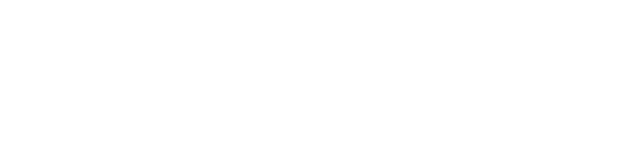
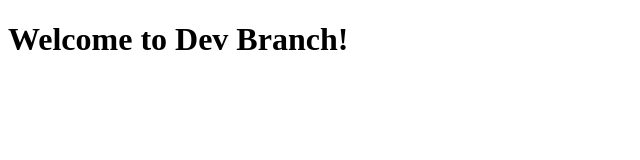
Before and after one commit to imrulkaisar/gitDemo, a plain HTML site: page dev.html in a window 1280 px wide. Shown: the whole page, without its empty margins (0-640 px from the left). Drawn offline with Linux system fonts and the light colour scheme.

Commit message:
Heading added on dev.html file

```diff
--- a/dev.html
+++ b/dev.html
@@ -8,5 +8,6 @@
 </head>
 <body>
 
+	<h1>Welcome to Dev Branch!</h1>
 </body>
 </html>
```
